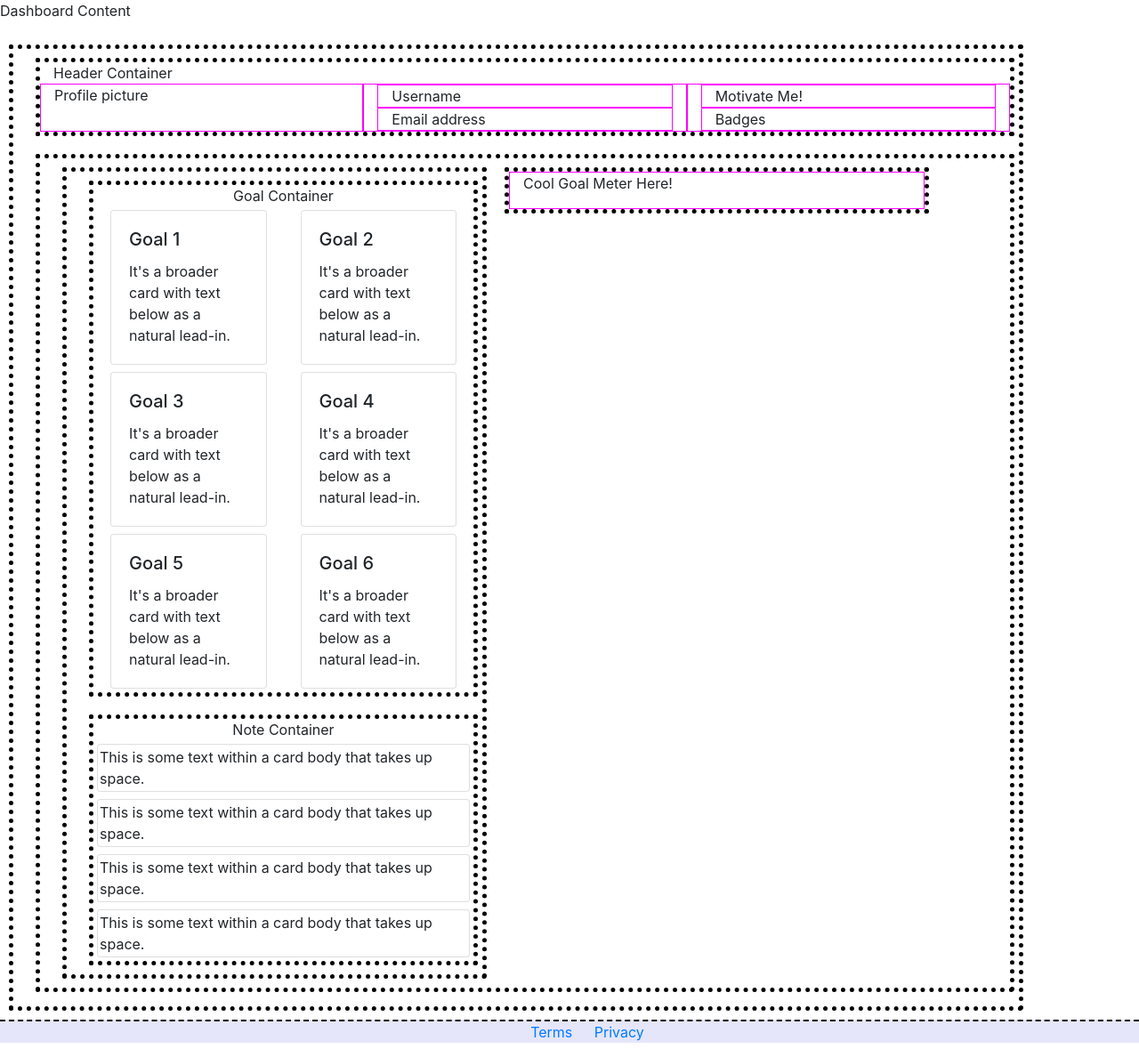
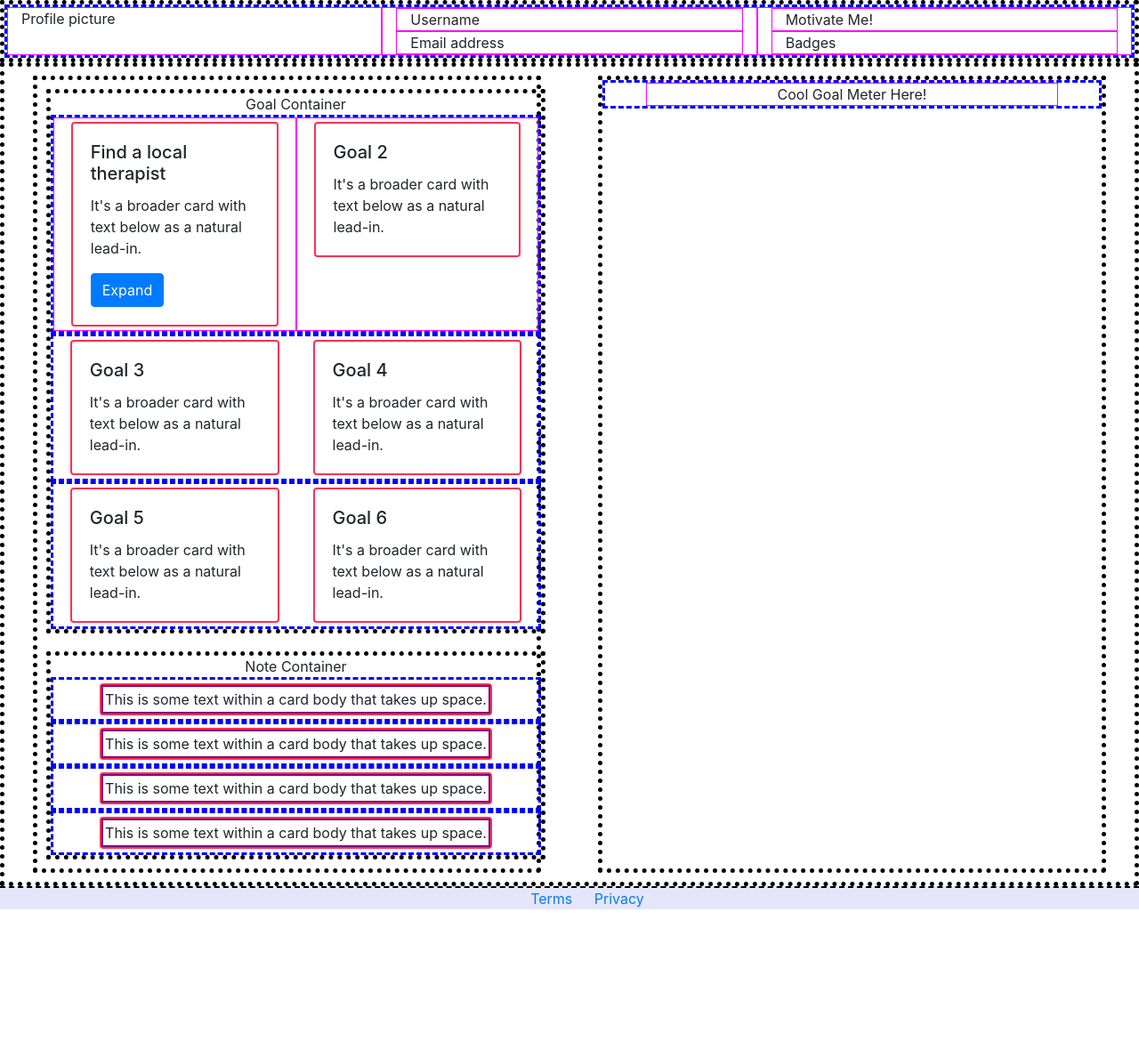
Before and after one commit to cat9563/Hatch-, a Django app: page /dashboard/ in a window 1280 px wide. Shown: the part 60-1248 px from the top of the page at 89% size. After the commit the page ends 1082 px from the top, so only its background shows below. Run offline with Django 3.2, Linux system fonts and the light colour scheme; some libraries are stand-ins or nearby versions.

Commit message:
Adjust proportions of containers on dashboard; add modal button to goal card

```diff
--- a/core/static/css/style.css
+++ b/core/static/css/style.css
@@ -284,15 +284,28 @@ margin: 0;
 position: relative;
 }
 
+.lg-container {
+    border: 5px dotted black;
+    display: flex;
+    /* margin: 10px; */
+    padding: 0px;
+    justify-content: space-around;
+}
+
 .container {
     border: 5px dotted black;
     display: inline-block;
-    margin: 10px;
+    /* margin: 10px; */
+    padding: 0px;
 }
 
 .row {
-    /* border: 3px dashed blue; */
+    border: 3px dashed blue;
     /* display: inline-block; */
+    width: 100%;
+    padding: 0px;
+    justify-content: center;
+    margin: auto;
 }
 
 .col {
@@ -301,6 +314,10 @@ position: relative;
 
 .ib {
     display: inline-block;
+}
+
+.dflex {
+    display: flex;
 }
 
 .col1of2 {
@@ -314,11 +331,14 @@ position: relative;
     float: left;
     width: 45%;
     margin: 10px;
+    justify-content: space-around;
+    text-align: center;
 }
 
 .goal {
     margin: 10px;
     justify-content: space-around;
+    border: #ff9430 solid 2px;
 }
 
 .goal-row {
@@ -334,8 +354,10 @@ position: relative;
 
 .card {
     margin: 4px;
+    border: #ff3052 solid 2px;
 }
 
 .card-body2 {
     padding: 2px;
+    border: solid purple 2px;
 }
--- a/core/templates/dashboard.html
+++ b/core/templates/dashboard.html
@@ -4,11 +4,11 @@
 {% endblock title %}
 
 {% block content %}
-    <p>Dashboard Content</p>
+    {% comment %} <p>Dashboard Content</p> {% endcomment %}
 
 <div>
-<div class="container">
-    <div class="container">Header Container
+<!-- Header Container -->
+    <div class="lg-container">
         <div class="row">
             <div class="col">Profile picture</div>
             <div class="col">
@@ -21,20 +21,55 @@
             </div>
         </div>
     </div>
-    <div class="container ib">
-    <div class="container col1of2">
-        <div class="container" style="margin: 10px"><center>Goal Container</center>
+<!-- Large Container that holds goal container and note container -->
+    <div class="lg-container">
+        <div class="container ib col1of2">
+<!--  GOAL CONTAINER -->
+            <div class="container" style="margin: 10px"><center>Goal Container</center>
+                <div class="row d-flex justify-content-center">
+                    <div class="col col-sm-6">
+                       <div class="card">
+                            <div class="card-body">
+<!-- Goal title as button to open modal -->
+                                <h5 class="ib card-title">Find a local therapist</h5>
+<!-- Modal text on front of card, not associated with checklist -->
+                                <p class="card-text">It's a broader card with text below as a natural lead-in.</p>
+                                <button type="button" class="btn btn-primary" data-toggle="modal" data-target="#exampleModal">Expand</button>
 
-            <div class="row">
-                <div class="col-sm-6">
-                    <div class="card">
-                    <div class="card-body">
-                        <h5 class="card-title">Goal 1</h5>
-                        <p class="card-text">It's a broader card with text below as a natural lead-in.</p>
+<!-- Modal -->
+                                <div class="modal fade" id="exampleModal" tabindex="-1" role="dialog" aria-labelledby="exampleModalLabel" aria-hidden="true">
+                                    <div class="modal-dialog" role="document">
+                                        <div class="modal-content">
+                                            <div class="modal-header">
+                                                <h5 class="modal-title" id="exampleModalLabel">Modal title</h5>
+                                                    <button type="button" class="close" data-dismiss="modal" aria-label="Close">
+                                                    <span aria-hidden="true">&times;</span>
+                                                    </button>
+                                            </div>
+<!-- Checklist within the modal body -->
+                                            <div class="modal-body">
+                                                Task list to go here
+                                                <div class="input-group mb-3">
+                                                    <div class="input-group-prepend">
+                                                        <div class="input-group-text">
+                                                        <input type="checkbox" aria-label="Checkbox for following text input">
+                                                        </div>
+                                                    </div>
+                                                        <input type="text" class="form-control" aria-label="Text input with checkbox">
+                                                </div>
+                                            </div>
+<!-- END of checklist within modal body -->
+                                            <div class="modal-footer">
+                                                <button type="button" class="btn btn-secondary" data-dismiss="modal">Close</button>
+                                                <button type="button" class="btn btn-primary">Save changes</button>
+                                            </div>
+                                        </div>
+                                    </div>
+                                </div>
+                            </div>
+                        </div>
                     </div>
-                    </div>
-                </div>
-                <div class="col-sm-6">
+                <div class="col col-sm-6">
                     <div class="card">
                     <div class="card-body">
                         <h5 class="card-title">Goal 2</h5>
@@ -83,6 +118,8 @@
             </div>
 
         </div>
+
+        {% comment %} NOTE CONTAINER {% endcomment %}
         <div class="container" style="margin: 10px"><center>Note Container</center>
             <div class="row">
                 <div class="card">
@@ -120,13 +157,13 @@
     </div>
         <div class="container col2of2">
             <div class="row">
-                <div class="col col-justify-content-center col-align-items-center">
-                    <p>Cool Goal Meter Here!</p>
+                <div class="col col-10 col-justify-content-center">
+                    Cool Goal Meter Here!
                 </div>
             </div>
         </div>
     </div>
-</div>
+{% comment %} </div> {% endcomment %}
 </div>
 
 {% endblock content %}
```
